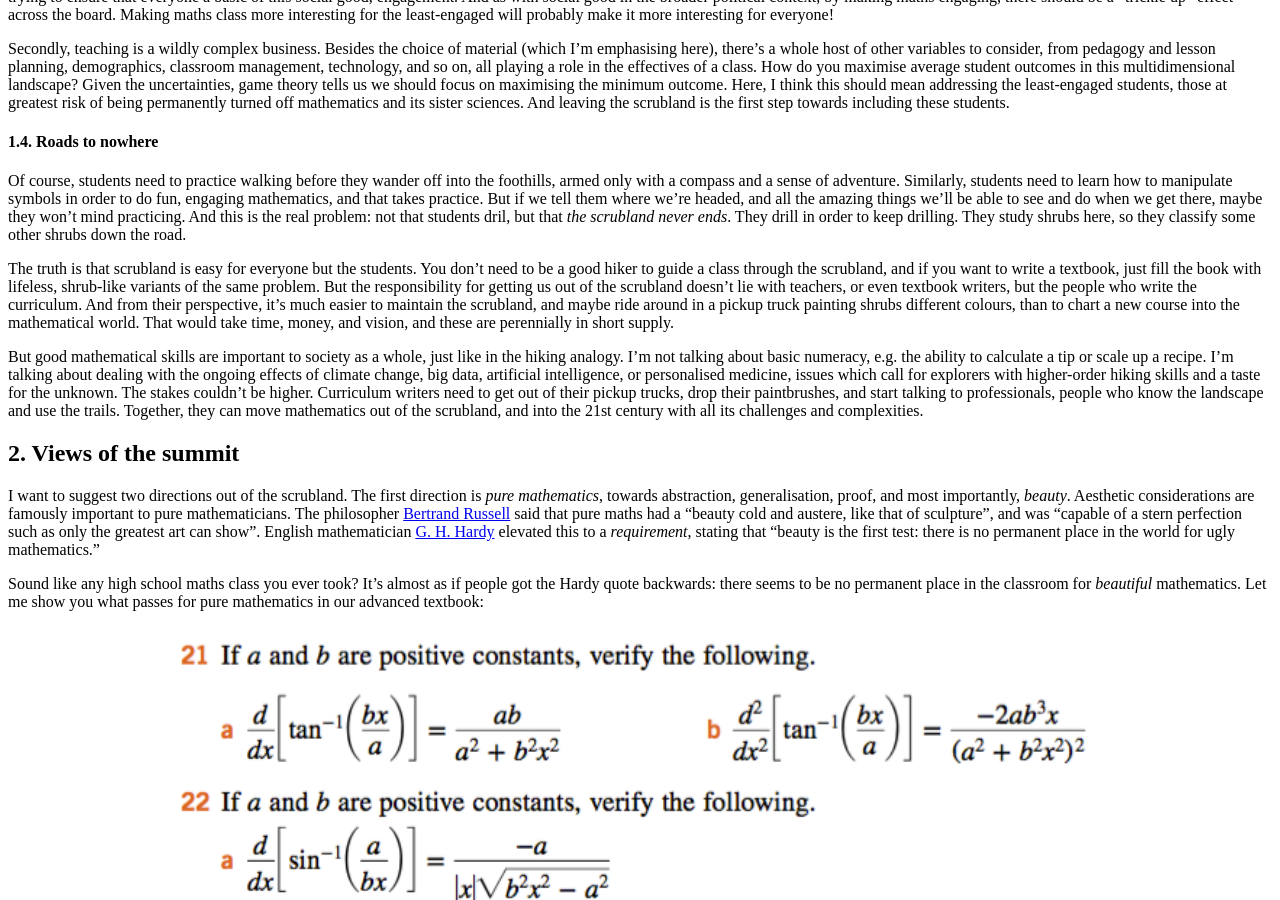
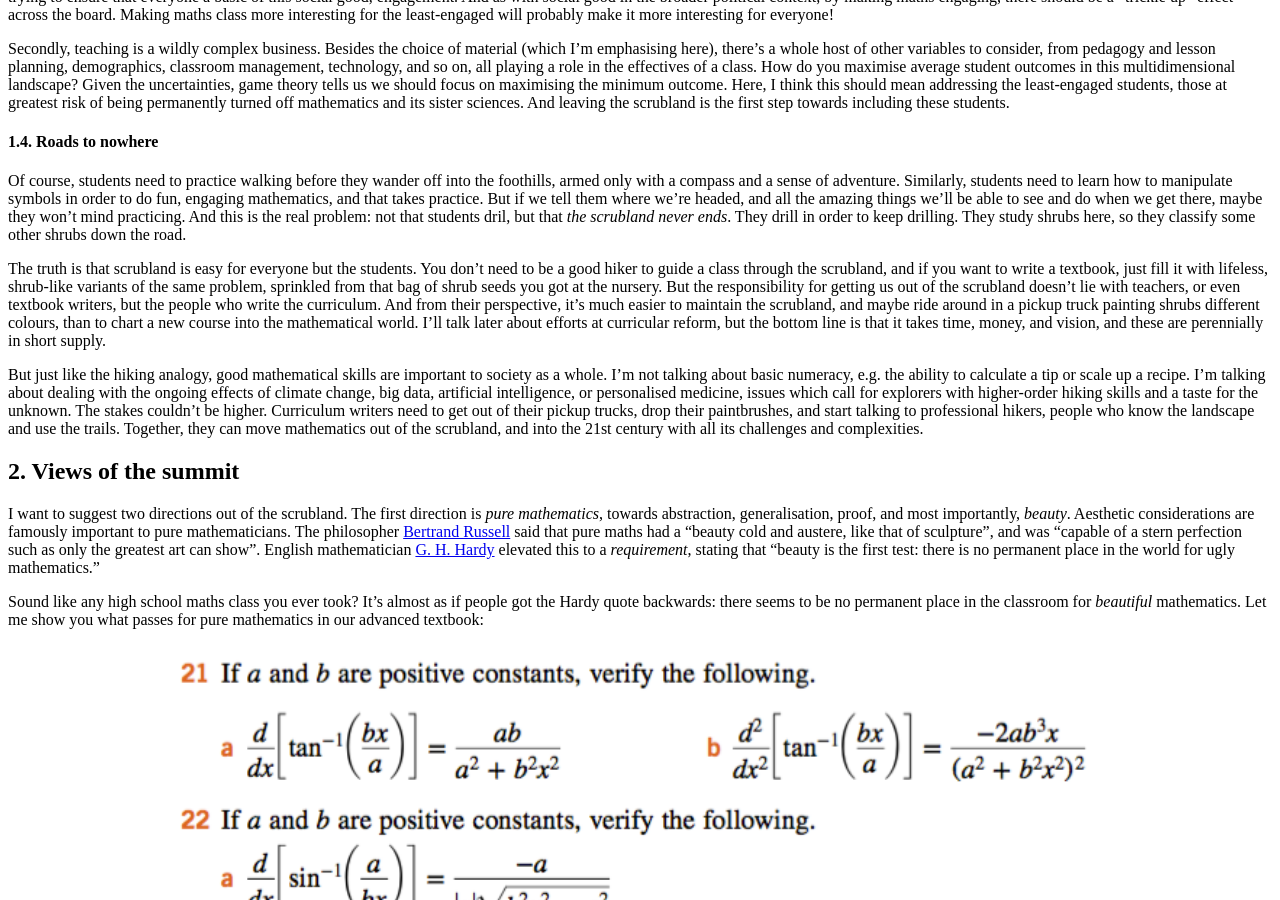
Before and after one commit to hapax/hapax.github.io, a Jekyll site: the page built from assets/teaching.md, in a window 1280 px wide and 900 px high, scrolled down 4012 px. Built offline with Jekyll 4.4.1, drawn with Linux system fonts in a browser that asks for light colours; our own code applies the rules of GitHub Pages for plain Markdown files; formulas are drawn with MathJax 3; a script that is not in the unit is left out.

Commit message:
Update teaching.md

```diff
--- a/assets/teaching.md
+++ b/assets/teaching.md
@@ -278,17 +278,18 @@ They study shrubs here, so they classify some other shrubs down the road.
 The truth is that scrubland is easy for everyone but the students.
 You don't need to be a good hiker to guide a class through the
 scrubland, and if you want to write a textbook, just
-fill the book with lifeless, shrub-like variants of the same problem.
+fill it with lifeless, shrub-like variants of the same problem,
+sprinkled from that bag of shrub seeds you got at the nursery.
 But the responsibility for getting us out of the scrubland doesn't lie
 with teachers, or even textbook writers, but the people who write the curriculum.
 And from their perspective, it's much easier to maintain the
 scrubland, and maybe ride around in a pickup truck painting shrubs different
 colours, than to chart a new course into the mathematical world.
-That would take time, money, and vision, and these are perennially in
-short supply.
-
-But good mathematical skills are important to society as a whole, just
-like in the hiking analogy.
+I'll talk later about efforts at curricular reform, but the bottom
+line is that it takes time, money, and vision, and these are
+perennially in short supply.
+
+But just like the hiking analogy, good mathematical skills are important to society as a whole.
 I'm not talking about basic numeracy, e.g. the ability to calculate a
 tip or scale up a recipe.
 I'm talking about dealing with the ongoing effects of climate change,
@@ -296,7 +297,7 @@ big data, artificial intelligence, or personalised medicine, issues which
 call for explorers with higher-order hiking skills and a taste for the unknown.
 The stakes couldn't be higher.
 Curriculum writers need to get out of their pickup trucks,
-drop their paintbrushes, and start talking to professionals, people who
+drop their paintbrushes, and start talking to professional hikers, people who
 know the landscape and use the trails.
 Together, they can move mathematics out of the scrubland, and into the 21st
 century with all its challenges and complexities.
```
